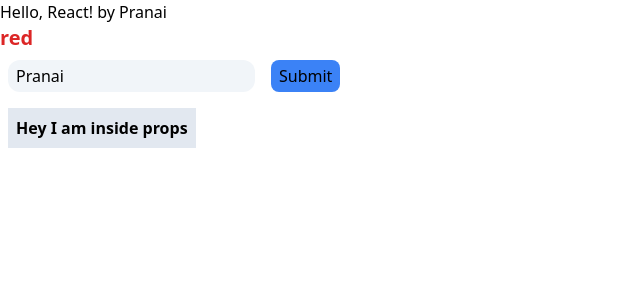
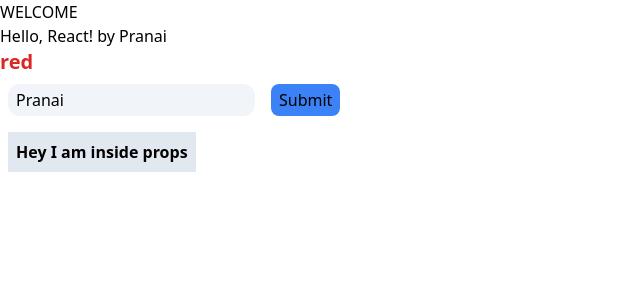
Before and after one commit to Pranai-1/Calculator-CC-, a React (Create React App) app: page /props in a window 1280 px wide. Shown: the top 300 px of the page, without its empty margins (0-640 px from the left). Built offline with nearby package versions, Linux system fonts and the light colour scheme.

Commit message:
USEEFFECTWITHINTERVAL

```diff
--- a/src/Bind.js
+++ b/src/Bind.js
@@ -30,7 +30,7 @@ export default class Bind extends React.Component {
   handler(e) {
     this.setState((prev) => ({
       ...prev,
-      name: e.target.value
+      name: e.target.value,submitted:false
     }));
   }
 
--- a/src/props.js
+++ b/src/props.js
@@ -7,6 +7,7 @@ export default class Props extends React.Component {
     console.log("I am just passing  "+  this.props.signal) //this shouldn't get render whenever props changes,thats why we use recoil
     return (
         <div>
+          <div>WELCOME</div>
       <Bind signal= {this.props.signal}/>
       </div>
     );
```
